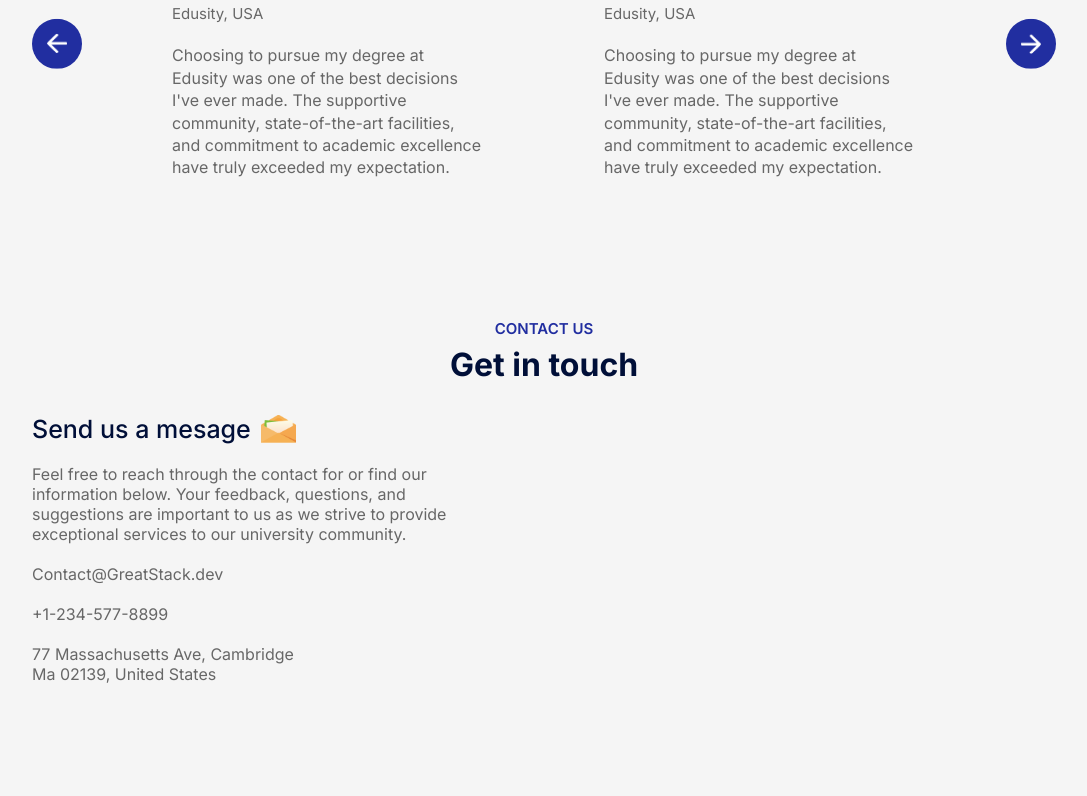
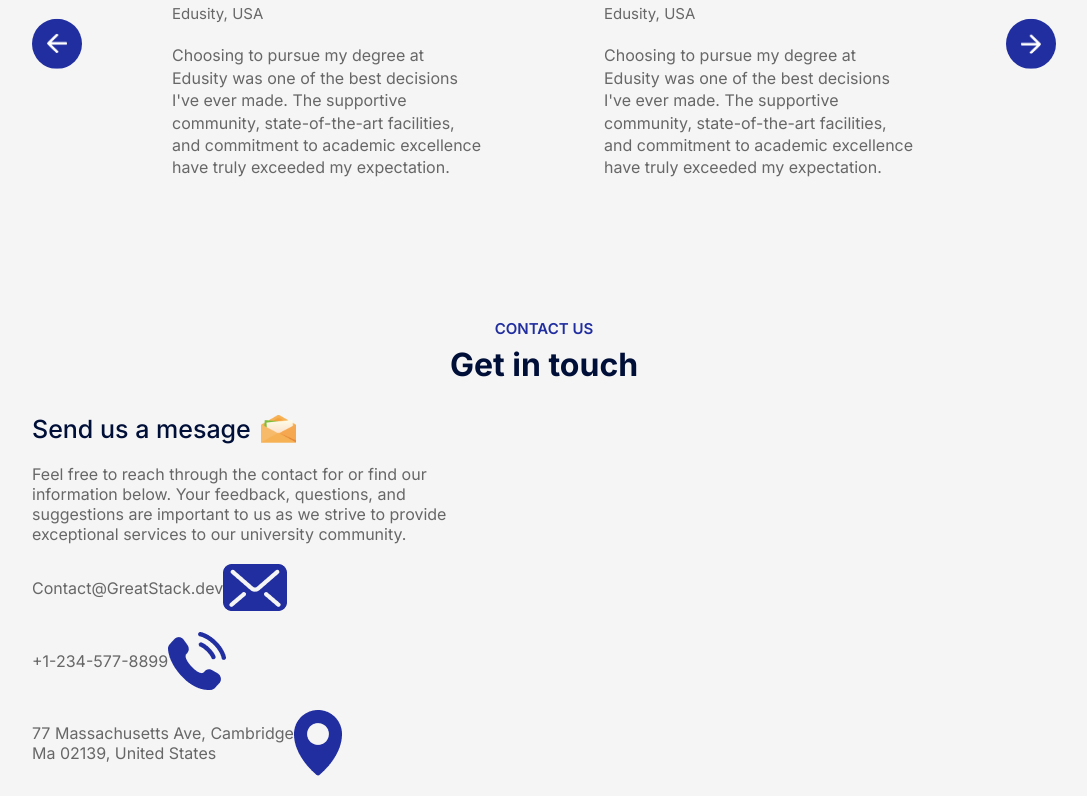
Before and after one commit to Developerfiyin/edusity-webpage, a React (Vite) app: page / in a window 1280 px wide. Shown: the part 2797-3593 px from the top of the page, without its empty margins (96-1183 px from the left). Before the commit the page ends 3501 px from the top, so only its background shows below. Built offline with nearby package versions, Linux system fonts and the light colour scheme.

Commit message:
Updated contact file

```diff
--- a/src/Components/Contact/contact.jsx
+++ b/src/Components/Contact/contact.jsx
@@ -1,5 +1,8 @@
 import "./contact.css";
 import msgicon from "../../assets/msg-icon.png";
+import mailicon from "../../assets/mail-icon.png";
+import phoneicon from "../../assets/phone-icon.png";
+import locationicon from "../../assets/location-icon.png";
 
 const Contact = () => {
   return (
@@ -16,10 +19,15 @@ const Contact = () => {
           community.
         </p>
         <ul>
-          <li>Contact@GreatStack.dev</li>
-          <li>+1-234-577-8899</li>
           <li>
-            77 Massachusetts Ave, Cambridge <br /> Ma 02139, United States
+            Contact@GreatStack.dev <img src={mailicon} alt="The mail icon" />
+          </li>
+          <li>
+            +1-234-577-8899 <img src={phoneicon} alt="The phone icon" />
+          </li>
+          <li>
+            77 Massachusetts Ave, Cambridge <br /> Ma 02139, United States{" "}
+            <img src={locationicon} alt="The location icon" />
           </li>
         </ul>
       </div>
```
